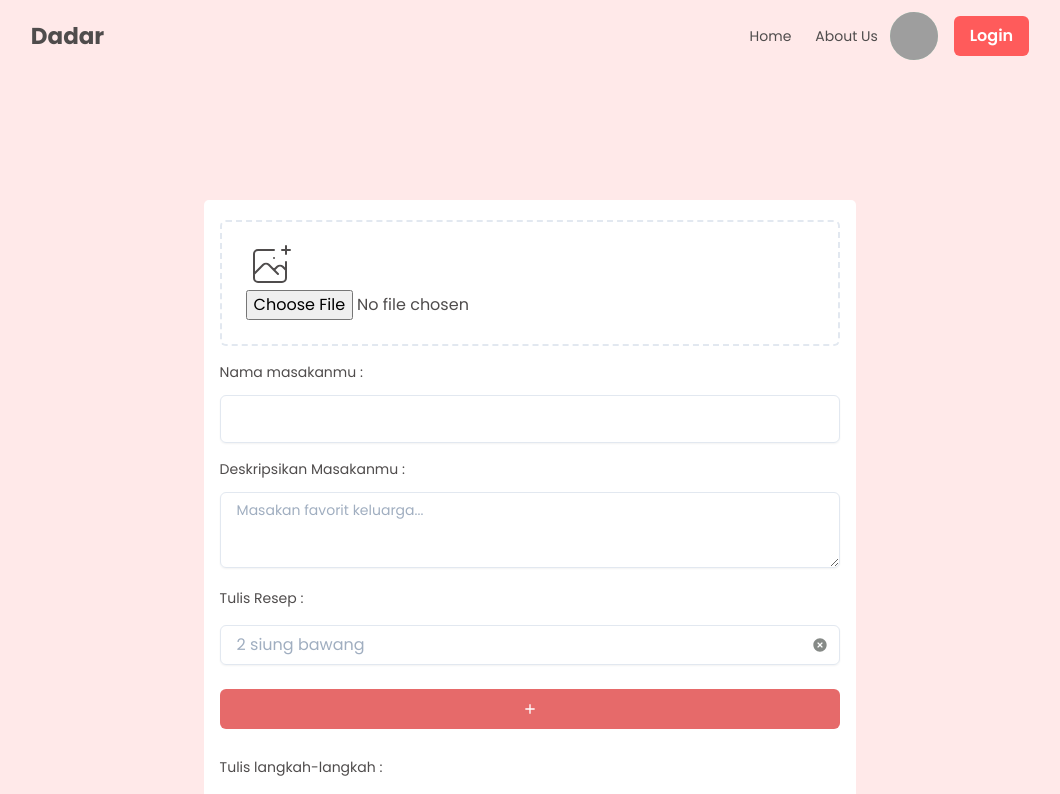
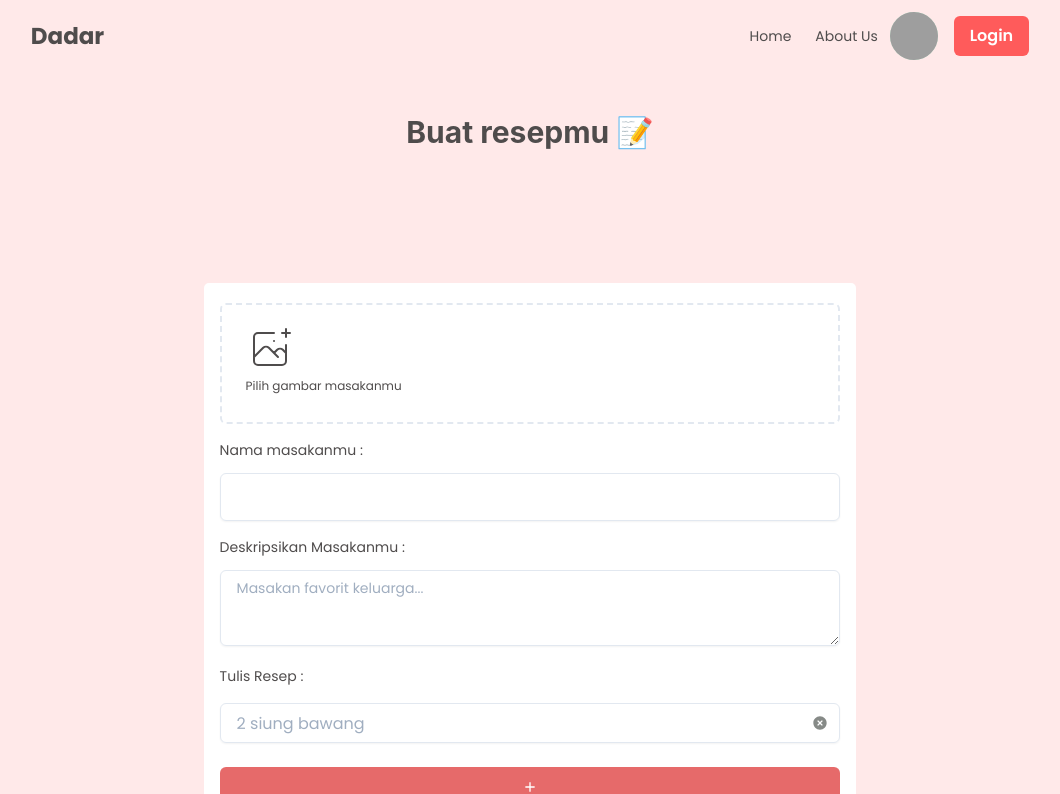
Before and after one commit to khoirxz/dadar-frontend, a React (Create React App) app: page /create in a window 1280 px wide. Shown: the top 794 px of the page, without its empty margins (110-1170 px from the left). Built offline with nearby package versions, Linux system fonts and the light colour scheme; no server answers; grey boxes are pictures that could not be loaded.

Commit message:
responsive and slug

```diff
--- a/src/App.js
+++ b/src/App.js
@@ -29,11 +29,11 @@ function App() {
       <Router>
         <Switch>
           <Route path="/" element={<Home />} />
-          <Route path="/create" element={<Post />} />
+          <Route path="/:create" element={<Post />} />
           <Route path="/edit/:id" element={<Post />} />
           <Route path="/login" element={<Login />} />
           <Route path="/signup" element={<Signup />} />
-          <Route path="/recipe/:id" element={<Recipe />} />
+          <Route path="/recipe/:slug" element={<Recipe />} />
           {/* account route */}
           <Route path="/account" element={<Galery />} />
         </Switch>
--- a/src/components/Content/index.js
+++ b/src/components/Content/index.js
@@ -4,7 +4,7 @@ const Content = ({ children }) => {
   return (
     <Box
       maxW="1450px"
-      w={{ base: "97%", lg: "68%" }}
+      w={{ base: "95%", lg: "68%" }}
       margin="auto"
       className="Content"
       py="8em"
--- a/src/molecules/Card/index.js
+++ b/src/molecules/Card/index.js
@@ -1,3 +1,4 @@
+import { useState } from "react";
 import { Badge, Box, Flex, Image, Text } from "@chakra-ui/react";
 import { Link } from "react-router-dom";
 import { useDispatch } from "react-redux";
@@ -8,6 +9,8 @@ import placeholder from "../../assets/images/foodplaceholder.jpg";
 
 const Card = ({ data }) => {
   const dispatch = useDispatch();
+  const [like, setLike] = useState(data.likeCount);
+
   return (
     <Flex
       as="div"
@@ -16,13 +19,14 @@ const Card = ({ data }) => {
       borderRadius="3px"
       flexDir="column"
       shadow="md"
+      justifyContent="space-between"
     >
       <Box
         width="full"
         height="250px"
         className="img-thumb-card"
         as={Link}
-        to={`/recipe/${data._id}`}
+        to={`/recipe/${data.link}`}
       >
         <Image
           width="full"
@@ -32,8 +36,9 @@ const Card = ({ data }) => {
           fallbackSrc={placeholder}
         />
       </Box>
+
       <Box className="content-card" p={4}>
-        <Link to={`/recipe/${data._id}`}>
+        <Link to={`/recipe/${data.link}`}>
           <Box mb={2}>
             <Text
               fontSize="18px"
@@ -53,7 +58,7 @@ const Card = ({ data }) => {
             {data.description}
           </Text>
         </Box>
-        <Flex mt={3}>
+        <Flex flexDir={{ base: "column", md: "row" }} mt={3}>
           <Badge
             mr={1}
             fontSize={12}
@@ -61,9 +66,10 @@ const Card = ({ data }) => {
             colorScheme="pink"
             onClick={() => {
               dispatch(likePost(data._id));
+              setLike(like + 1);
             }}
           >
-            ❤️ {data.likeCount} like
+            ❤️ {like} like
           </Badge>
           <Badge
             mr={1}
--- a/src/page/Home/index.js
+++ b/src/page/Home/index.js
@@ -36,6 +36,7 @@ function Home() {
         ) : (
           <Box
             display="grid"
+            width="100%"
             gridTemplateColumns={{
               base: "repeat(2, 1fr)",
               lg: "repeat(4, 1fr)",
--- a/src/page/Post/index.js
+++ b/src/page/Post/index.js
@@ -8,10 +8,13 @@ import {
   Icon,
   Input,
   Textarea,
+  Center,
+  Text,
+  Link,
 } from "@chakra-ui/react";
 import FileBase from "react-file-base64";
 import { useDispatch, useSelector } from "react-redux";
-import { useParams } from "react-router-dom";
+import { useParams, Link as LinkDom } from "react-router-dom";
 
 import { createPost, updateFood } from "../../actions/foods";
 import { Content, Navbar } from "../../components";
@@ -19,8 +22,10 @@ import { Btn } from "../../molecules";
 import IngsComponent from "./IngsComponent";
 import StepsComponent from "./StepsComponent";
 
+import "./style.css";
+
 const Post = () => {
-  const { id } = useParams();
+  const { id, create } = useParams();
 
   const [data, setData] = useState({
     title: "",
@@ -61,13 +66,20 @@ const Post = () => {
   //! code is work from here
   // console.log(data);
 
-  return (
+  return (id && post) || create ? (
     <Box display="flex" flexDir="column">
       <Navbar />
+
+      <Center mt="2.4rem">
+        <Text fontSize="3xl" fontWeight="bold">
+          {id ? "Edit masakan ✏️" : "Buat resepmu 📝"}
+        </Text>
+      </Center>
+
       <Content>
         <Box
           bgColor="#ffffff"
-          w="75%"
+          w={{ base: "97%", md: "80%", lg: "75%" }}
           padding={4}
           margin="auto"
           borderTopRadius={5}
@@ -102,9 +114,8 @@ const Post = () => {
                     />
                   </Icon>
                 </Box>
-                <Box width="50px">
+                <Box className="input-file">
                   <FileBase
-                    id="foodImg"
                     type="file"
                     multiple={false}
                     onDone={({ base64 }) =>
@@ -165,6 +176,19 @@ const Post = () => {
         </Box>
       </Content>
     </Box>
+  ) : (
+    <Content>
+      <Center mt="2.4rem">
+        <Text fontSize="3xl" fontWeight="bold">
+          Halaman tidak ditemukan 😢
+        </Text>
+      </Center>
+      <Center>
+        <Link as={LinkDom} to="/">
+          Kembali keberanda
+        </Link>
+      </Center>
+    </Content>
   );
 };
 
--- /dev/null
+++ b/src/page/Post/style.css
@@ -0,0 +1,12 @@
+.input-file > input {
+  color: transparent;
+  font-size: 12px;
+}
+.input-file > input::-webkit-file-upload-button {
+  visibility: hidden;
+}
+.input-file > input::before {
+  content: "Pilih gambar masakanmu";
+  color: #4f4c4c;
+  cursor: pointer;
+}
--- a/src/page/Recipe/index.js
+++ b/src/page/Recipe/index.js
@@ -1,19 +1,41 @@
 import React from "react";
-import { Box, Image, List, ListItem, Spinner, Text } from "@chakra-ui/react";
+import {
+  Box,
+  Image,
+  List,
+  ListItem,
+  Spinner,
+  Text,
+  Center,
+  Link,
+} from "@chakra-ui/react";
 import { Content, Navbar } from "../../components";
 import { useSelector } from "react-redux";
-import { useParams } from "react-router-dom";
+import { useParams, Link as LinkDom } from "react-router-dom";
 
 import imgPost from "../../assets/images/post1.jpg";
 
 const Recipe = () => {
-  const { id } = useParams();
+  const { slug } = useParams();
 
   const post = useSelector((state) =>
-    id ? state.foods.find((p) => p._id === id) : null
+    slug ? state.foods.find((p) => p.link === slug) : null
   );
 
-  return (
+  return !post ? (
+    <Content>
+      <Center mt="2.4rem">
+        <Text fontSize="3xl" fontWeight="bold">
+          Halaman tidak ditemukan 😢
+        </Text>
+      </Center>
+      <Center>
+        <Link as={LinkDom} to="/">
+          Kembali keberanda
+        </Link>
+      </Center>
+    </Content>
+  ) : (
     <>
       <Navbar />
       <Content>
--- a/src/page/User/Galery/index.js
+++ b/src/page/User/Galery/index.js
@@ -1,11 +1,15 @@
 import React from "react";
-import { Avatar, Box, Center, Flex, Text } from "@chakra-ui/react";
+import { Avatar, Box, Center, Flex, Text, Spinner } from "@chakra-ui/react";
 import { AiOutlineSetting } from "react-icons/ai";
+import { Card, Btn } from "../../../molecules";
+import { useSelector } from "react-redux";
 
 import { Content, Footer, Navbar } from "../../../components";
 import { Link } from "react-router-dom";
 
 const Galery = () => {
+  const foods = useSelector((state) => state.foods);
+
   return (
     <>
       <Navbar />
@@ -35,11 +39,41 @@ const Galery = () => {
           </Box>
         </Box>
         <Box my="5rem">
-          <Center>
+          <Center mb="4rem">
             <Text fontSize="3xl" fontWeight="bold">
               Galeri saya
             </Text>
           </Center>
+
+          <Box mb="3rem" display="flex" flexDir="row" justifyContent="flex-end">
+            <Btn as={Link} to="/create" title="Buat resepmu!" />
+          </Box>
+
+          {!foods.length ? (
+            <Flex alignItems="center" justifyContent="center">
+              <Spinner
+                thickness="4px"
+                speed="0.65s"
+                emptyColor="red.200"
+                color="red.500"
+                size="xl"
+              />
+            </Flex>
+          ) : (
+            <Box
+              display="grid"
+              width="100%"
+              gridTemplateColumns={{
+                base: "repeat(2, 1fr)",
+                lg: "repeat(4, 1fr)",
+              }}
+              gap="10px"
+            >
+              {foods.map((items) => (
+                <Card key={items._id} data={items} />
+              ))}
+            </Box>
+          )}
         </Box>
       </Content>
       <Footer />
--- a/src/styles.css
+++ b/src/styles.css
@@ -13,7 +13,7 @@
 }
 
 ::-webkit-scrollbar-thumb {
-  background-color: #46464696;
+  background-color: #a0a0a096;
   border-radius: 10px;
 }
 ::-webkit-scrollbar-thumb:hover {
```
